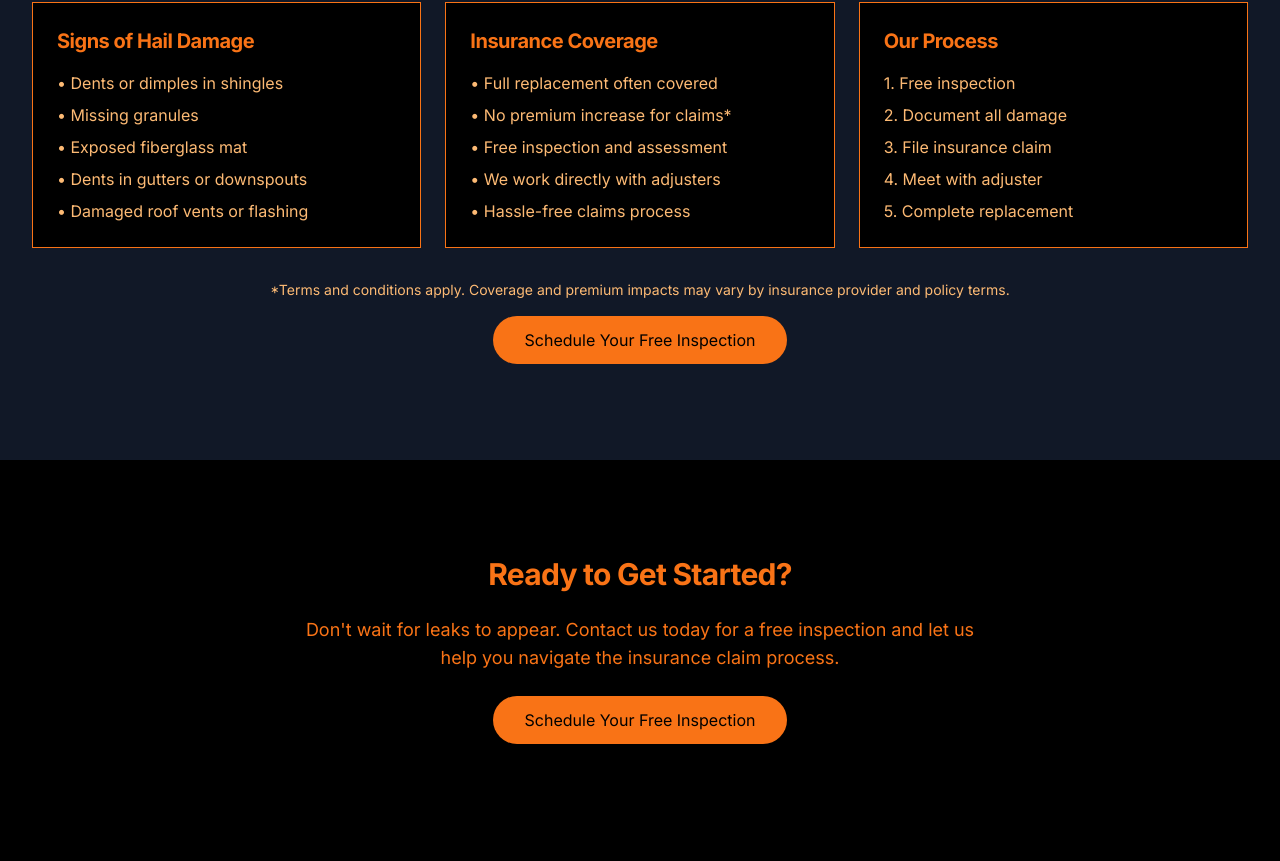
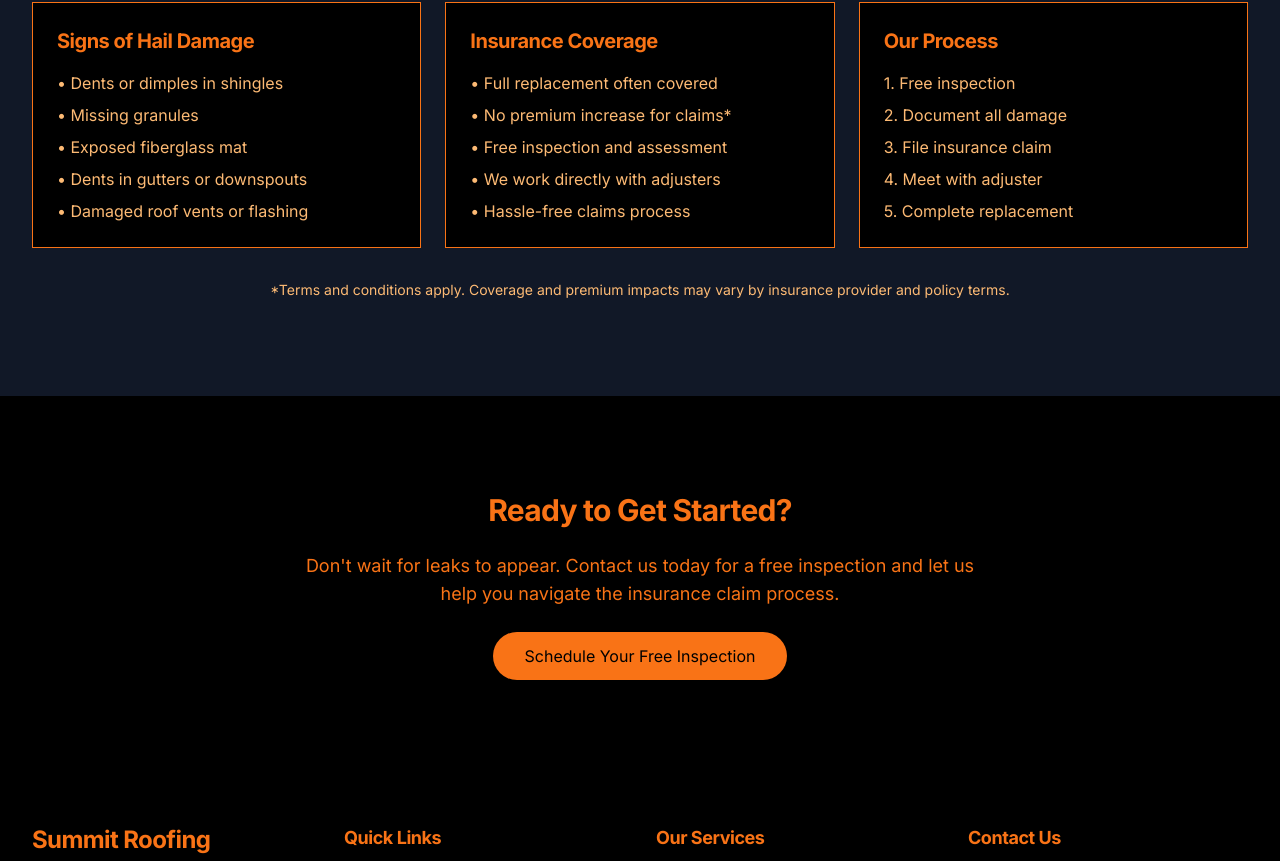
Before and after one commit to Hash0utlaw/sr, a Next.js app: page /insurance-replacement in a window 1280 px wide. Shown: the part 1604-2465 px from the top of the page. Built offline with nearby package versions, Linux system fonts and the light colour scheme.

Commit message:
insurance page fix

```diff
--- a/app/insurance-replacement/page.tsx
+++ b/app/insurance-replacement/page.tsx
@@ -13,7 +13,7 @@ export default function InsuranceReplacementPage() {
       <ServiceHeader
         title="Insurance-Covered Roof Replacement"
         description="Expert assistance with insurance claims for complete roof replacement"
-        backgroundImage="/images/insurance-replacement-bg.jpg"
+        backgroundImage="/insurance/hail-hero.png"
       />
       <Section>
         <div className="space-y-6 animate-fade-in-up">
--- a/components/hail-damage-section.tsx
+++ b/components/hail-damage-section.tsx
@@ -31,7 +31,7 @@ export function HailDamageSection() {
         </div>
         <div className="relative h-[400px] rounded-lg overflow-hidden">
           <Image
-            src="/images/hail-damage-example.jpg"
+            src="/insurance/hail-damage.png"
             alt="Hail Damage Example"
             fill
             className="object-cover"
@@ -78,12 +78,7 @@ export function HailDamageSection() {
         <p className="text-sm text-orange-300">
           *Terms and conditions apply. Coverage and premium impacts may vary by insurance provider and policy terms.
         </p>
-        <Link
-          href="/contact"
-          className="inline-block bg-orange-500 text-black px-8 py-3 rounded-full hover:bg-orange-600 transition-colors"
-        >
-          Schedule Your Free Inspection
-        </Link>
+
       </div>
     </div>
   )
```
